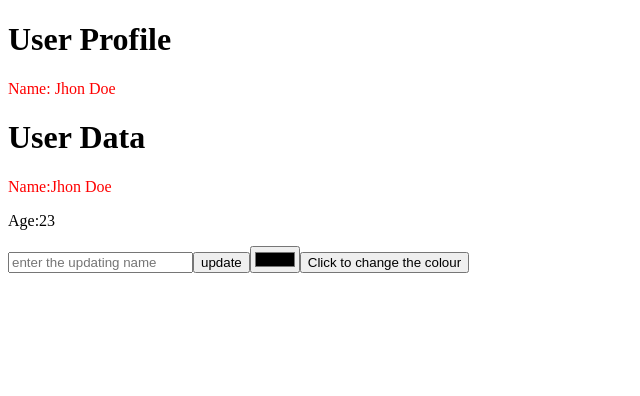
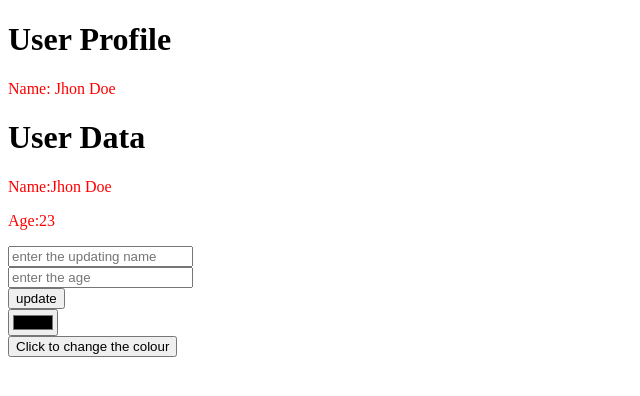
Before and after one commit to Dharmateja69/React-Course, a React (Vite) app in the folder react-demos/: page / in a window 1280 px wide. Shown: the top 396 px of the page, without its empty margins (0-640 px from the left). Built offline with nearby package versions, Linux system fonts and the light colour scheme.

Commit message:
Context API

```diff
--- a/react-demos/src/Assignment/UserProvider.jsx
+++ b/react-demos/src/Assignment/UserProvider.jsx
@@ -5,8 +5,8 @@ const UserContext = createContext();
 const UserProvider = ({ children }) => {
   const [user, setUser] = useState({ name: "Jhon Doe", age: 23 });
 
-  const updateUser = (newName) => {
-    setUser((p) => ({ ...p, name: newName })); //copying the previouse data
+  const updateUser = (newName, newage) => {
+    setUser({ name: newName, age: newage }); //copying the previouse data
   };
 
   return (
--- a/react-demos/src/Assignment/Userdata.jsx
+++ b/react-demos/src/Assignment/Userdata.jsx
@@ -6,26 +6,37 @@ const Userdata = () => {
   const { user, updateUser } = useContext(UserContext);
   const { color, update } = useContext(ColorContext);
   const [newname, setname] = useState("");
+  const [newage, setnewage] = useState("");
   const [newcolor, setnewcolor] = useState("");
   return (
     <div>
       <h1>User Data</h1>
       <p style={{ color: color }}>Name:{user.name}</p>
-      <p>Age:{user.age}</p>
+      <p style={{ color: color }}>Age:{user.age}</p>
       <input
         type="text"
         placeholder="enter the updating name"
         value={newname}
         onChange={(e) => setname(e.target.value)}
       />
-      <button type="submit" onClick={() => updateUser(newname)}>
+      <br></br>
+      <input
+        type="number"
+        placeholder="enter the age"
+        value={newage}
+        onChange={(e) => setnewage(e.target.value)}
+      />{" "}
+      <br></br>
+      <button type="submit" onClick={() => updateUser(newname, newage)}>
         update
-      </button>
+      </button>{" "}
+      <br></br>
       <input
         type="color"
         value={newcolor}
         onChange={(e) => setnewcolor(e.target.value)}
-      />
+      />{" "}
+      <br></br>
       <button type="submit" onClick={() => update(newcolor)}>
         Click to change the colour
       </button>
```
